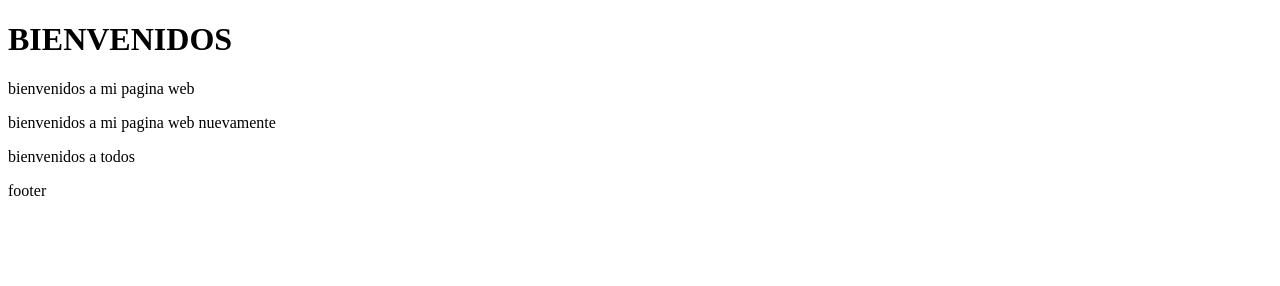
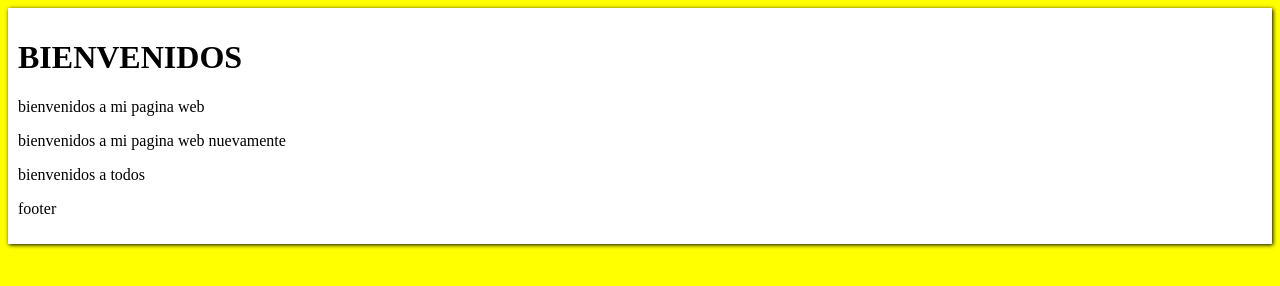
Before and after one commit to maiki10/desarrollo-de-software, a plain HTML site: page index.html in a window 1280 px wide. Drawn offline with Linux system fonts and the light colour scheme.

Commit message:
added styles  to homepage

```diff
--- a/index.html
+++ b/index.html
@@ -4,14 +4,18 @@
     <meta charset="UTF-8">
     <meta name="viewport" content="width=device-width, initial-scale=1.0">
     <meta http-equiv="X-UA-Compatible" content="ie=edge">
+    <link rel="stylesheet" href="style.css">
     <title>Homepage</title>
 </head>
 <body>
-    <h1>BIENVENIDOS</h1>
-    <p>bienvenidos a mi pagina web</p>
-    <p>bienvenidos a mi pagina web nuevamente</p>
-    <p>bienvenidos a todos</p>
+    <div class="container">
+        <h1>BIENVENIDOS</h1>
+        <p>bienvenidos a mi pagina web</p>
+        <p>bienvenidos a mi pagina web nuevamente</p>
+        <p>bienvenidos a todos</p>
+        <p>footer</p>
+    </div>
 
-    <p>footer</p>
+
 </body>
 </html>
--- /dev/null
+++ b/style.css
@@ -0,0 +1,9 @@
+body{
+    background: yellow;
+}
+
+.container{
+    background-color: #fff;
+    padding: 10px;
+    box-shadow: 1px 1px 4px rgba(0,0,0,4)
+}
```
